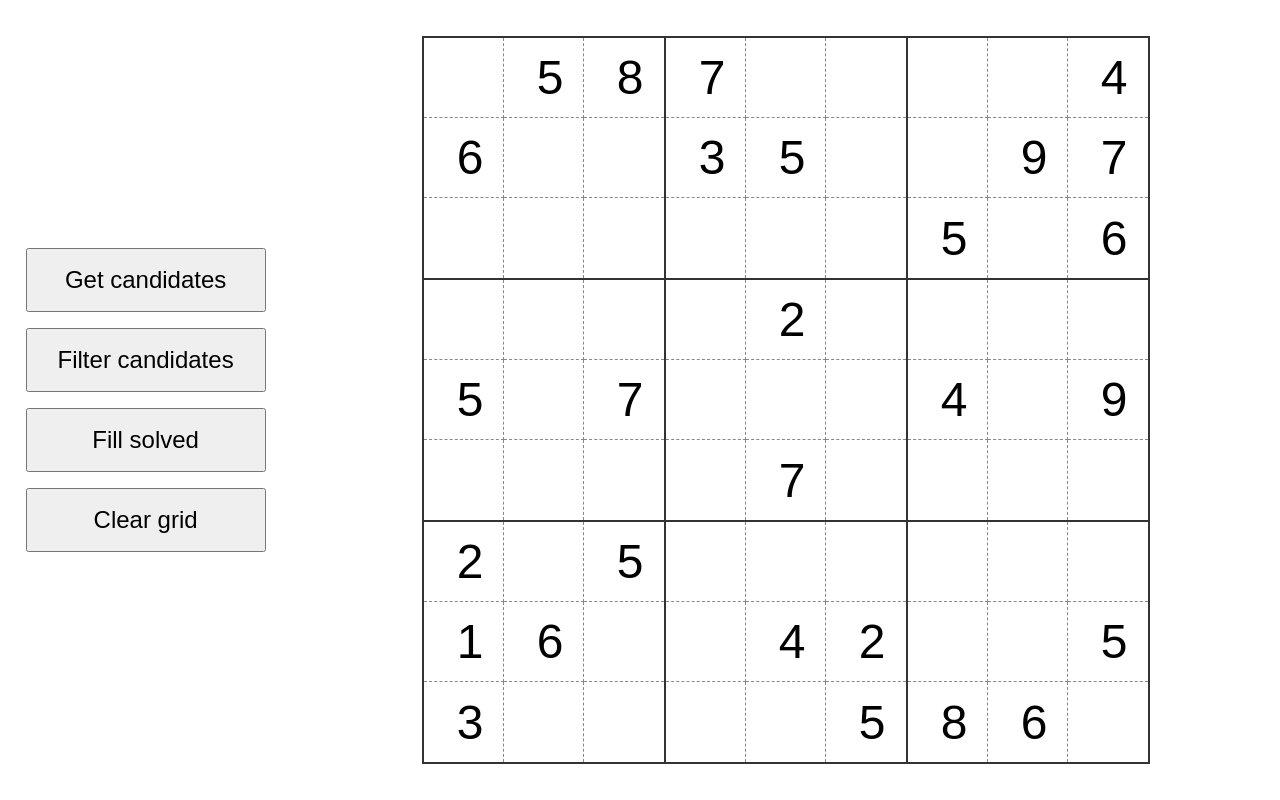
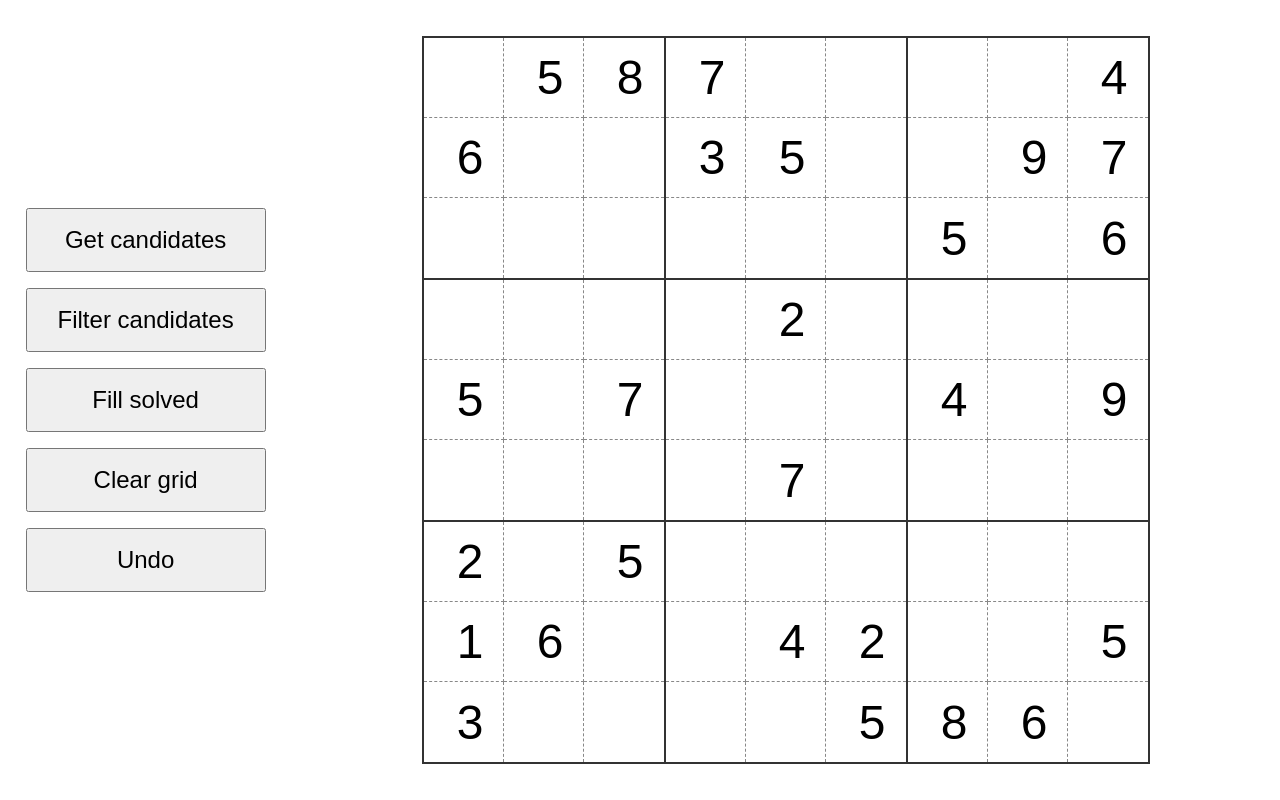
Before and after one commit to scan-lan/sudoku, a React (Create React App) app: page / in a window 1280 px wide. Built offline with nearby package versions, Linux system fonts and the light colour scheme.

Commit message:
Add undo button

```diff
--- a/src/App.tsx
+++ b/src/App.tsx
@@ -1,4 +1,5 @@
 import React, { useState } from "react";
+import { useMemo } from "react";
 import { useEffect } from "react";
 import "./App.css";
 import Grid from "./components/Grid";
@@ -104,6 +105,7 @@ const App = () => {
     filterCandidatesDisabled: true,
     solved: false,
   });
+  const [history, setHistory] = useState<SudokuCell[][][]>([state.grid]);
 
   const onCellClick = (clickedCell: SudokuCell) => {
     if (!clickedCell.value) {
@@ -160,7 +162,22 @@ const App = () => {
     });
   };
 
+  const onUndoClick = () => {
+    history.pop();
+    const lastState = history.pop();
+    if (lastState !== undefined) {
+      console.log(lastState);
+      setState((prevState) => ({ ...prevState, grid: lastState }));
+    }
+  };
+
   useEffect(() => {
+    setHistory((prevHistory) => {
+      console.log("adding");
+
+      if (prevHistory.length > 100) prevHistory.shift();
+      return [...prevHistory, state.grid];
+    });
     if (solved(state.grid)) {
       setState((prevState) => ({ ...prevState, solved: true }));
     } else {
@@ -175,6 +192,7 @@ const App = () => {
         onGetAllCandidatesClick={onGetCandidatesClick}
         onFilterCandidatesClick={onFilterCandidatesClick}
         onClearClick={onClearClick}
+        onUndoClick={onUndoClick}
         filterCandidatesActive={state.filterCandidatesDisabled}
       />
       <Grid
--- a/src/components/Menu/index.tsx
+++ b/src/components/Menu/index.tsx
@@ -6,6 +6,7 @@ interface MenuProps {
   onFilterCandidatesClick: () => void;
   onFillSolvedClick: () => void;
   onClearClick: () => void;
+  onUndoClick: () => void;
   filterCandidatesActive: boolean;
 }
 
@@ -14,6 +15,7 @@ const Menu = ({
   onFilterCandidatesClick,
   onFillSolvedClick,
   onClearClick,
+  onUndoClick,
   filterCandidatesActive,
 }: MenuProps) => (
   <div className="menu">
@@ -23,6 +25,7 @@ const Menu = ({
     </button>
     <button onClick={onFillSolvedClick}>Fill solved</button>
     <button onClick={onClearClick}>Clear grid</button>
+    <button onClick={onUndoClick}>Undo</button>
   </div>
 );
 
```
